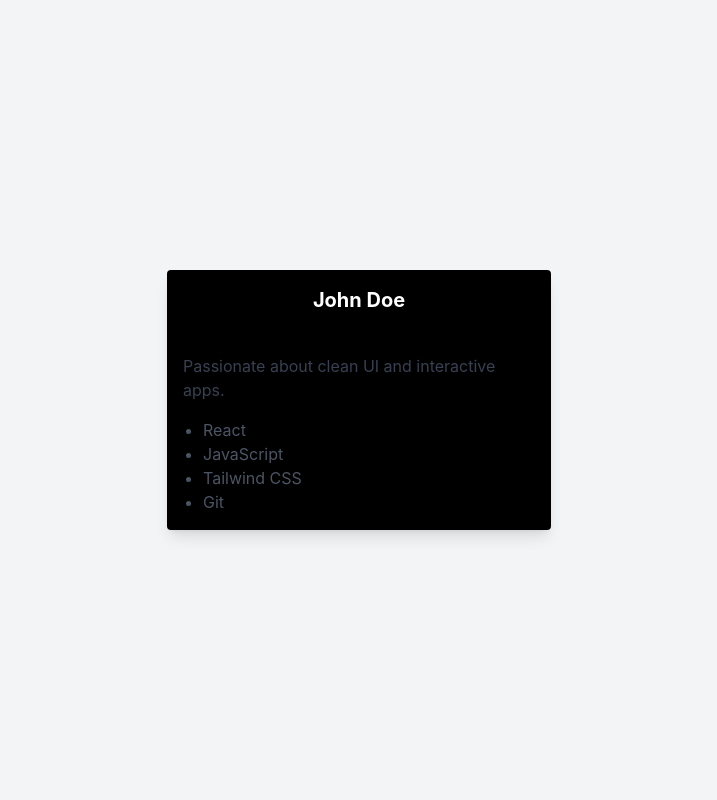
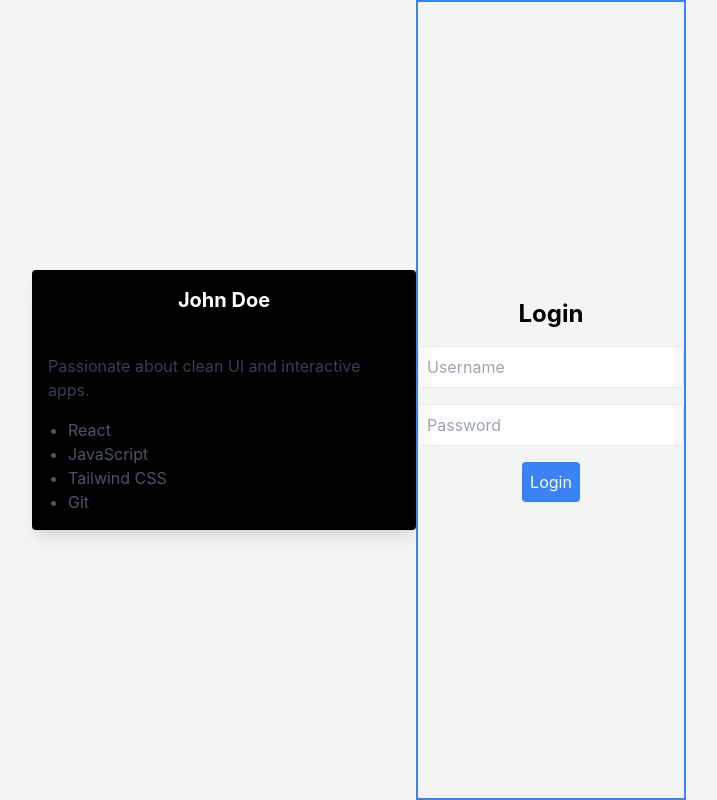
Before and after one commit to karan-maurya2/react-tailwind-smartapp, a React (Vite) app: page / in a window 1280 px wide. Shown: the whole page, without its empty margins (281-998 px from the left). Built offline with nearby package versions, Linux system fonts and the light colour scheme.

Commit message:
border color loginform

```diff
--- a/src/App.jsx
+++ b/src/App.jsx
@@ -1,5 +1,6 @@
 import React from 'react';
 import PortfolioCard from './components/PortfolioCard';
+import LoginForm from  './components/LoginForm';
 
 function App(){
 
@@ -13,6 +14,8 @@ function App(){
         description="Passionate about clean UI and interactive apps." // Description
         skills={["React", "JavaScript", "Tailwind CSS", "Git"]} // Skills array
       />
+      <LoginForm /> {/* Added LoginForm component */}
+
     </div>
     </>
   )
--- /dev/null
+++ b/src/components/LoginForm.jsx
@@ -0,0 +1,23 @@
+
+import React from 'react'
+
+function LoginForm(){
+
+    return(
+        <>
+
+        <form action="https://example.com" method="get">
+            <div className="flex flex-col items-center justify-center min-h-screen bg-gray-100 border-2 border-blue-500">
+                <h1 className="text-2xl font-bold mb-4">Login</h1>
+                <input type="text" placeholder="Username" className="mb-4 p-2 border rounded" />
+                <input type="password" placeholder="Password" className="mb-4 p-2 border rounded" />
+                <button type="submit" className="bg-blue-500 text-white p-2 rounded">Login</button>
+            </div>
+
+        </form>
+        </>
+    );
+
+}
+
+export default LoginForm;
```
